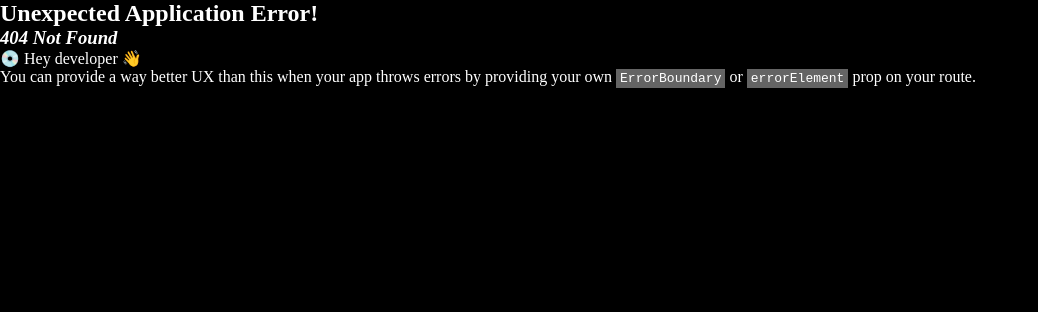
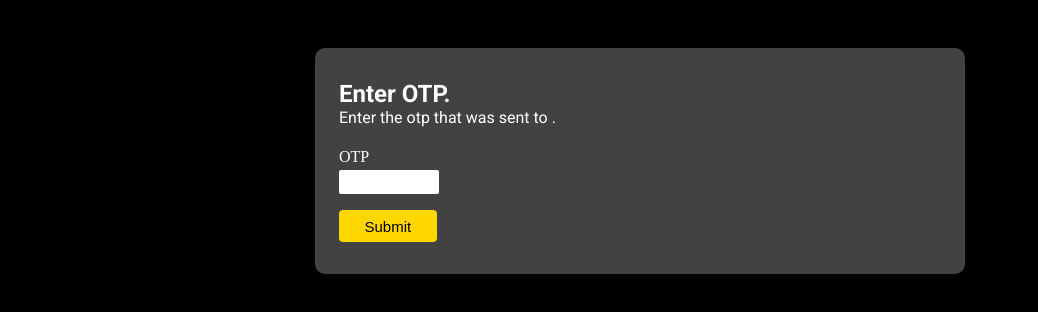
Before and after one commit to RohanGorla/E-Commerce-Template, a React (Vite) app in the folder client/: page /merchant/merchantregister/merchantotp in a window 1280 px wide. Before the commit this address had no page. Shown: the top 312 px of the page, without its empty margins (0-1038 px from the left). Built offline with nearby package versions, Linux system fonts and the light colour scheme.

Commit message:
Add otp registration feature in merchant account to register new merchants based on OTP authnetication

```diff
--- a/client/src/components/Merchant.jsx
+++ b/client/src/components/Merchant.jsx
@@ -6,10 +6,13 @@ function Merchant() {
   return (
     <div className="Merchant_Page">
       <div className="Merchant_Main">
+        {/* Merchant Header */}
         <div className="Merchant_Header">
           <h1 className="Merchant_Header--Title">Merchant Dashboard</h1>
         </div>
+        {/* Merchant Dashboard */}
         <div className="Merchant_Dashboard">
+          {/* Merchant Details Section */}
           <div className="Merchant_Dashboard--Section">
             <div className="Merchant_Dashboard_Details_And_Signout">
               <div className="Merchant_Details">
@@ -23,6 +26,7 @@ function Merchant() {
               </div>
             </div>
           </div>
+          {/* Merchant Sales Info Section */}
           <div className="Merchant_Dashboard--Section">
             <h2 className="Merchant_Dashboard--Section_Name">Sales Overview</h2>
             <div className="Merchant_Dashboard--Grid">
@@ -71,6 +75,7 @@ function Merchant() {
             </div> */}
             </div>
           </div>
+          {/* Merchant Inventory Management Section */}
           <div className="Merchant_Dashboard--Section">
             <h2 className="Merchant_Dashboard--Section_Name">
               Inventory Management
--- /dev/null
+++ b/client/src/components/MerchantOtp.jsx
@@ -0,0 +1,96 @@
+import { useState, useEffect } from "react";
+import { useNavigate, useOutletContext } from "react-router-dom";
+import axios from "axios";
+import "../styles/MerchantRegister.css";
+
+function MerchantOtp() {
+  const context = useOutletContext();
+  const navigate = useNavigate();
+  const [OTP, setOTP] = useState("");
+  const [error, setError] = useState(false);
+  const [errorMsg, setErrorMsg] = useState("");
+
+  /* Check OTP API */
+
+  async function checkotp() {
+    const checkOtpResponse = await axios.post(
+      `${import.meta.env.VITE_BASE_URL}/checkotp`,
+      {
+        enteredOTP: OTP,
+        sentOTP: context.otp,
+      }
+    );
+    /* Add User API */
+    if (checkOtpResponse.data.access) {
+      let response = await axios.post(
+        `${import.meta.env.VITE_BASE_URL}/addmerchant`,
+        {
+          company: context.companyName,
+          mail: context.mail,
+          password: context.password,
+        }
+      );
+      if (response.data.access) {
+        localStorage.setItem(
+          "merchantInfo",
+          JSON.stringify({
+            company: context.companyName,
+            mailId: context.mail,
+            token: response.data.token,
+          })
+        );
+        navigate("/merchant");
+      } else {
+        setError(true);
+        setErrorMsg(response.data.errorMsg);
+      }
+    } else {
+      setError(true);
+      setErrorMsg("Wrong OTP!");
+    }
+  }
+
+  return (
+    <div className="Merchant_Register_Main">
+      <div
+        className={
+          error
+            ? "Merchant_Register_ErrorMsgBox--visible"
+            : "Merchant_Register_ErrorMsgBox--invisible"
+        }
+      >
+        <p className="Merchant_Register_ErrorMsgHeading">Error!</p>
+        <p className="Merchant_Register_ErrorMsg">{errorMsg}</p>
+      </div>
+      <div className="Merchant_Register_Notes">
+        <h2>Enter OTP.</h2>
+        <p>Enter the otp that was sent to {context.mail}.</p>
+      </div>
+      <div className="Merchant_Register_Box">
+        <div className="Merchant_Register_Input">
+          <div>
+            <label>OTP</label>
+          </div>
+          <input
+            className="Merchant_Registerotp_Input"
+            type="text"
+            value={OTP}
+            onChange={(e) => {
+              setOTP(e.target.value);
+            }}
+          />
+        </div>
+        <div>
+          <button
+            className="Merchant_Register_Savechanges_Btn"
+            onClick={checkotp}
+          >
+            Submit
+          </button>
+        </div>
+      </div>
+    </div>
+  );
+}
+
+export default MerchantOtp;
--- a/client/src/components/MerchantRegisterBase.jsx
+++ b/client/src/components/MerchantRegisterBase.jsx
@@ -2,7 +2,7 @@ import React, { useState } from "react";
 import { Outlet } from "react-router-dom";
 
 function MerchantRegisterBase() {
-  const [otp, setOtp] = useState(0);
+  const [otp, setOtp] = useState("");
   const [mail, setMail] = useState("");
   const [password, setPassword] = useState("");
   const [companyName, setCompanyName] = useState("");
--- a/client/src/main.jsx
+++ b/client/src/main.jsx
@@ -35,6 +35,7 @@ import MerchantRegister from "./components/MerchantRegister.jsx";
 import AddProduct from "./components/AddProduct.jsx";
 import Profile from "./components/Profile.jsx";
 import "./index.css";
+import MerchantOtp from "./components/MerchantOtp.jsx";
 
 const router = createBrowserRouter(
   createRoutesFromElements(
@@ -78,6 +79,7 @@ const router = createBrowserRouter(
         <Route path="" element={<Merchant />} />
         <Route path="merchantregister" element={<MerchantRegisterBase />}>
           <Route path="" element={<MerchantRegister />} />
+          <Route path="merchantotp" element={<MerchantOtp />} />
         </Route>
         <Route path="addproduct" element={<AddProduct />} />
       </Route>
```
